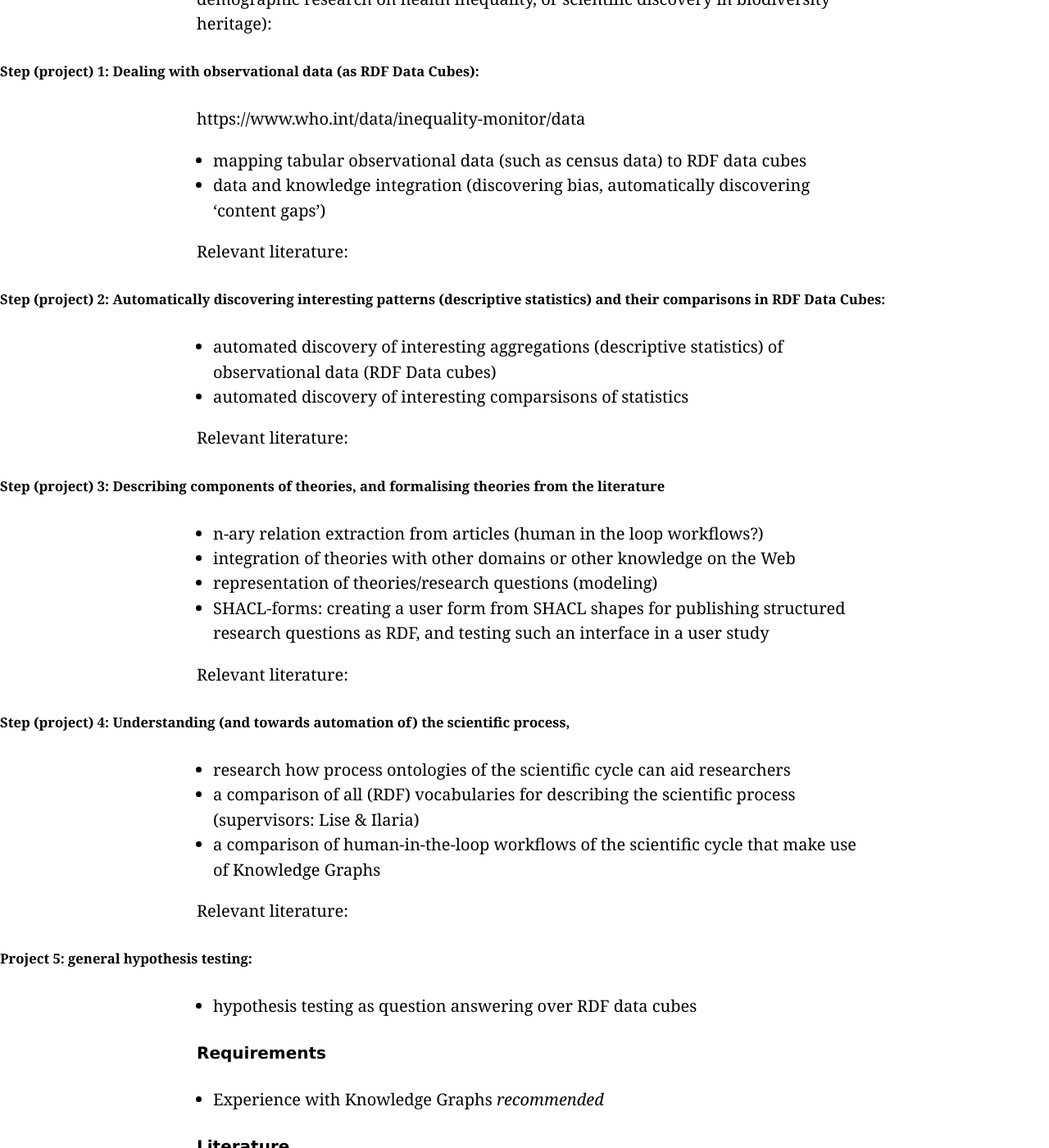
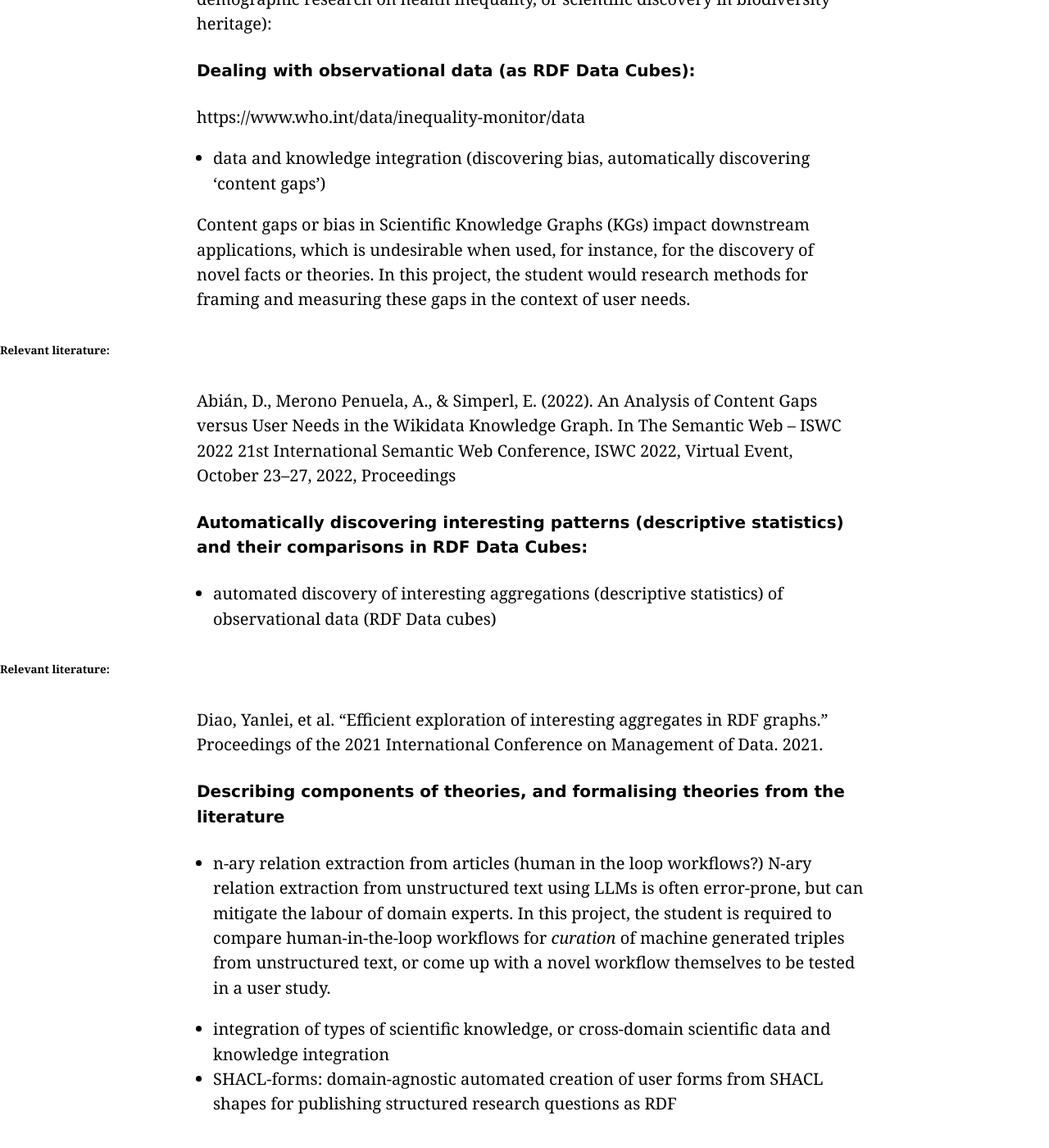
Before and after one commit to kai-vu/site, a Jekyll site: the page built from theses/LS_SciKG.md, in a window 1280 px wide and 1400 px high, scrolled down 494 px. Shown: the whole window at 82% size. Built offline with Jekyll 4.4.1, drawn with Linux system fonts in a browser that asks for light colours; our own code applies the rules of GitHub Pages for plain Markdown files; some of the changed text lies outside the part shown.

Commit message:
Update LS_SciKG.md

```diff
--- a/theses/LS_SciKG.md
+++ b/theses/LS_SciKG.md
@@ -15,42 +15,51 @@ Hypotheses generation and testing in scientific research is often a time-intensi
 #### What
 For this project, a MSc. student can focus on addressing one (or more) of the steps of hypothesis generation and testing for humanities or social science research (e.g., demographic research on health inequality, or scientific discovery in biodiversity heritage):
 
-##### Step (project) 1: Dealing with observational data (as RDF Data Cubes):
+#### Dealing with observational data (as RDF Data Cubes):
 
 https://www.who.int/data/inequality-monitor/data
 
-- mapping tabular observational data (such as census data) to RDF data cubes
 - data and knowledge integration (discovering bias, automatically discovering ‘content gaps’)
 
-Relevant literature:
+Content gaps or bias in Scientific Knowledge Graphs (KGs) impact downstream applications, which is undesirable when used, for instance, for the discovery of novel facts or theories. In this project, the student would research methods for framing and measuring these gaps in the context of user needs.
 
-##### Step (project) 2: Automatically discovering interesting patterns (descriptive statistics) and their comparisons in RDF Data Cubes:
+###### Relevant literature:
+Abián, D., Merono Penuela, A., & Simperl, E. (2022). An Analysis of Content Gaps versus User Needs in the Wikidata Knowledge Graph. In The Semantic Web – ISWC 2022 21st International Semantic Web Conference, ISWC 2022, Virtual Event, October 23–27, 2022, Proceedings
+
+#### Automatically discovering interesting patterns (descriptive statistics) and their comparisons in RDF Data Cubes:
 
 - automated discovery of interesting aggregations (descriptive statistics) of observational data (RDF Data cubes)
-- automated discovery of interesting comparsisons of statistics
 
-Relevant literature:
+###### Relevant literature:
+Diao, Yanlei, et al. "Efficient exploration of interesting aggregates in RDF graphs." Proceedings of the 2021 International Conference on Management of Data. 2021.
 
-##### Step (project) 3: Describing components of theories, and formalising theories from the literature
+#### Describing components of theories, and formalising theories from the literature
 - n-ary relation extraction from articles (human in the loop workflows?)
-- integration of theories with other domains or other knowledge on the Web
-- representation of theories/research questions (modeling)
-- SHACL-forms: creating a user form from SHACL shapes for publishing structured research questions as RDF, and testing such an interface in a user study
+N-ary relation extraction from unstructured text using LLMs is often error-prone, but can mitigate the labour of domain experts. In this project, the student is required to compare human-in-the-loop workflows for _curation_ of machine generated triples from unstructured text, or come up with a novel workflow themselves to be tested in a user study.
 
-Relevant literature:
+- integration of types of scientific knowledge, or cross-domain scientific data and knowledge integration
+- SHACL-forms: domain-agnostic automated creation of user forms from SHACL shapes for publishing structured research questions as RDF
 
-##### Step (project) 4: Understanding (and towards automation of) the scientific process,
+###### Relevant literature:
+- Guo, Kunpeng, et al. "WikidataComplete–An Easy-to-Use Method for Rapid Validation of Text-Extracted New Facts Applied to the Wikidata Knowledge Graph." European Semantic Web Conference. Cham: Springer International Publishing, 2022.
+- Ermilov, Ivan, et al. "kOre: Using Linked Data for OpenScience Information Integration." SEMANTiCS (Posters & Demos). 2015.
+- https://datashapes.org/forms.html
+
+#### Understanding (and towards automation of) the scientific process
 - research how process ontologies of the scientific cycle can aid researchers
-- a comparison of all (RDF) vocabularies for describing the scientific process (supervisors: Lise & Ilaria)
+- a comparison of (RDF) vocabularies for describing the scientific process (supervisors: Lise & Ilaria)
 - a comparison of human-in-the-loop workflows of the scientific cycle that make use of Knowledge Graphs
+N-ary relation extraction from unstructured text using LLMs is often error-prone, but can mitigate the labour of domain experts. In this project, the student is required to compare human-in-the-loop workflows for _curation_ of machine generated triples from unstructured text, or come up with a novel workflow themselves to be tested in a user study.
 
-Relevant literature:
+###### Relevant literature:
+Guo, Kunpeng, et al. "WikidataComplete–An Easy-to-Use Method for Rapid Validation of Text-Extracted New Facts Applied to the Wikidata Knowledge Graph." European Semantic Web Conference. Cham: Springer International Publishing, 2022.
 
-##### Project 5: general hypothesis testing:
+##### Hypothesis testing as question answering over statistical data
 
 - hypothesis testing as question answering over RDF data cubes
 
+###### Relevant literature:
+- Höffner, Konrad, Jens Lehmann, and Ricardo Usbeck. "CubeQA—question answering on RDF data cubes." International semantic web conference. Cham: Springer International Publishing, 2016.
+
 #### Requirements
 - Experience with Knowledge Graphs  _recommended_
-
-#### Literature
```
